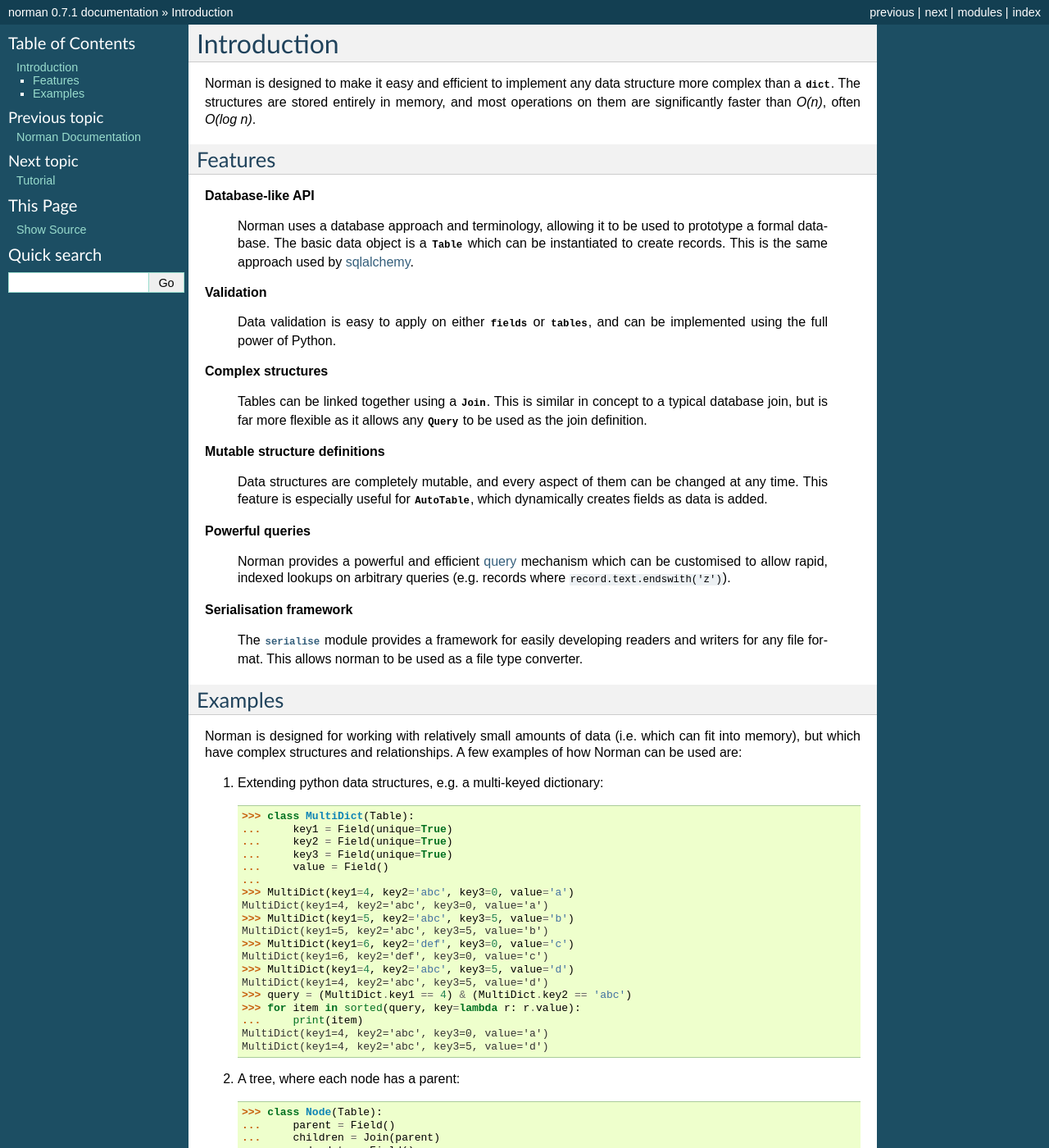
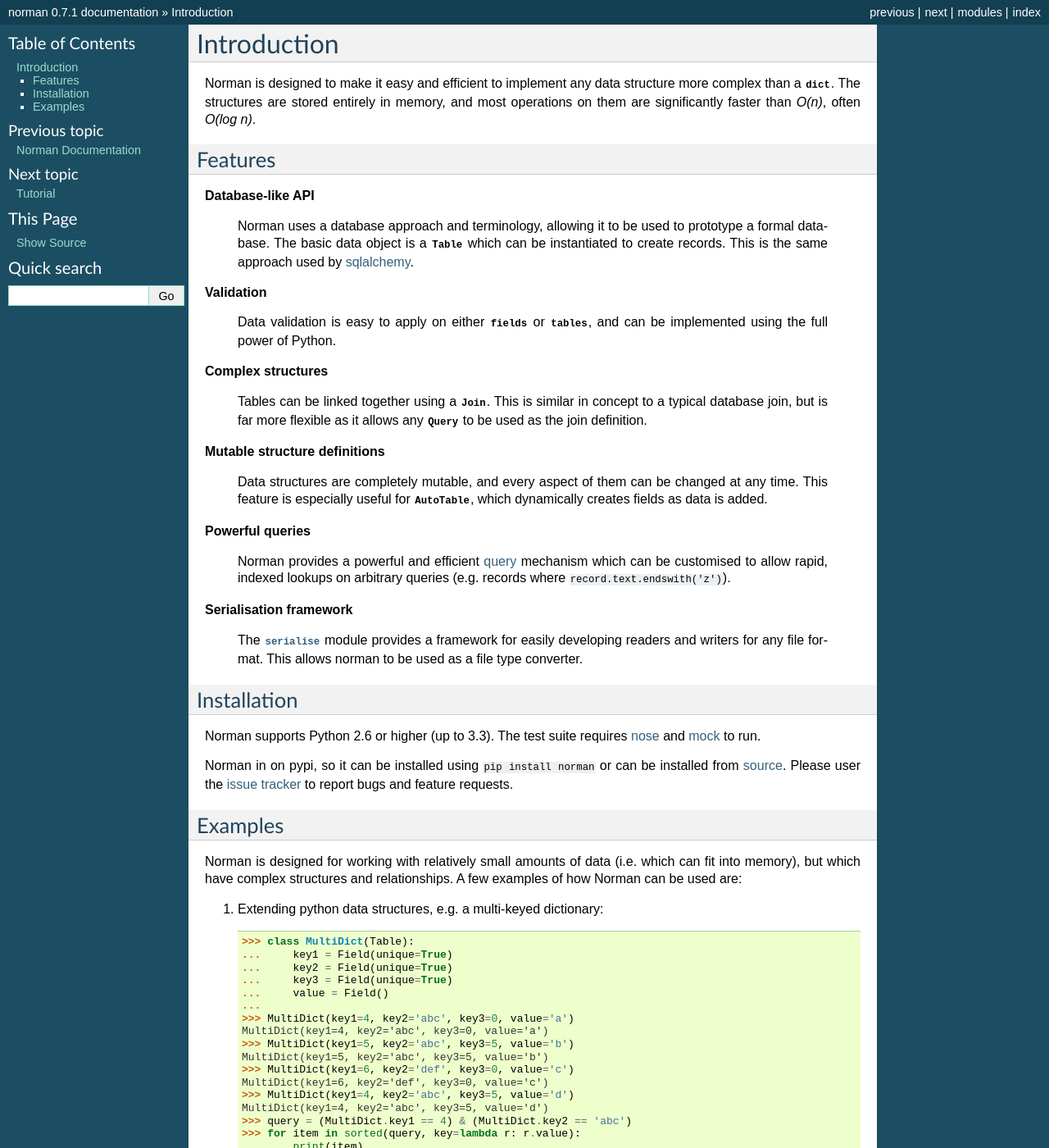
Before and after one commit to aquavitae/norman, a Sphinx documentation site: the page built from doc/source/introduction.rst, in a window 1280 px wide and 1400 px high. Shown: the whole window at 82% size. Built offline with Sphinx 7.4.7, drawn with Linux system fonts in a browser that asks for light colours.

Commit message:
Installation instructions added to docs

```diff
--- a/doc/source/introduction.rst
+++ b/doc/source/introduction.rst
@@ -53,6 +53,19 @@
     The `serialise` module provides a framework for easily developing
     readers and writers for any file format.  This allows norman to be
     used as a file type converter.
+
+
+Installation
+------------
+
+Norman supports Python 2.6 or higher (up to 3.3).  The test suite requires
+`nose <https://pypi.python.org/pypi/nose/1.2.1>`_ and
+`mock <https://pypi.python.org/pypi/mock>`_ to run.
+
+Norman in on pypi, so it can be installed using ``pip install norman`` or
+can be installed from `source <https://bitbucket.org/aquavitae/norman/src>`_.
+Please user the `issue tracker <https://bitbucket.org/aquavitae/norman/issues>`_
+to report bugs and feature requests.
 
 
 Examples
```
